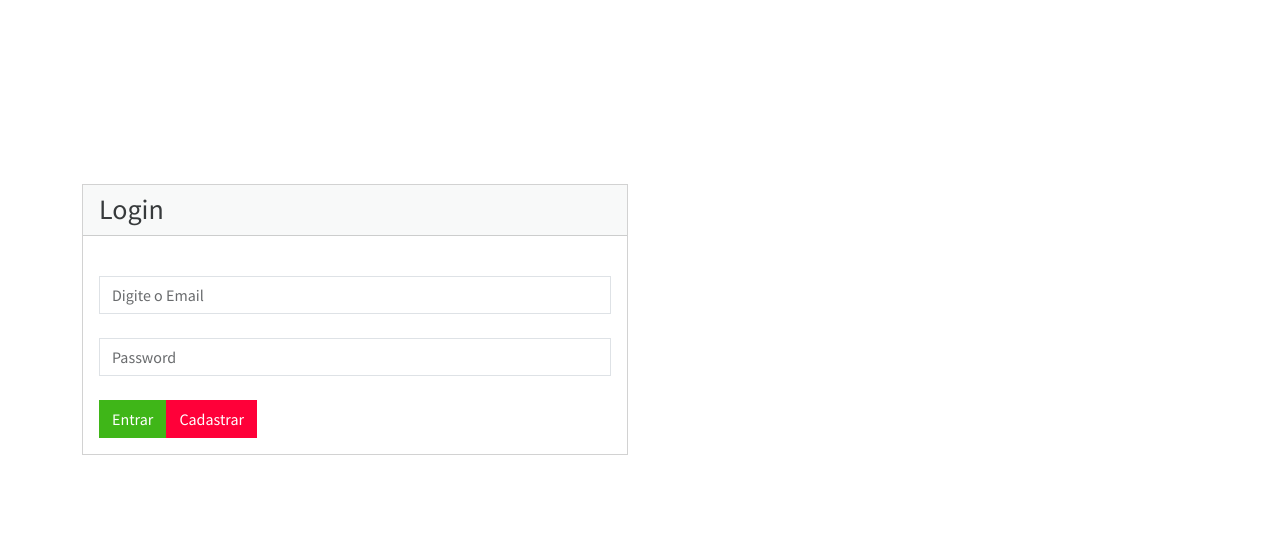
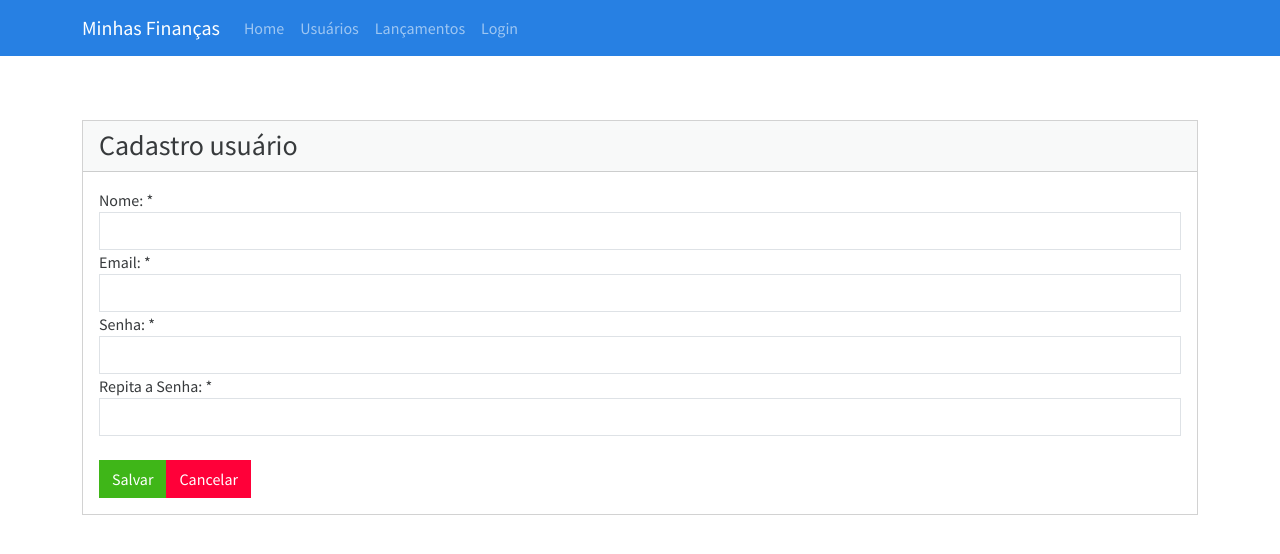
Before and after one commit to antonioedb/minhas-financas-app, a React (Create React App) app: page /cadastro-usuario in a window 1280 px wide. Shown: the top 554 px of the page. Built offline with nearby package versions, Linux system fonts and the light colour scheme.

Commit message:
Botoes e links

```diff
--- a/package.json
+++ b/package.json
@@ -6,10 +6,12 @@
     "@testing-library/jest-dom": "^5.16.4",
     "@testing-library/react": "^13.3.0",
     "@testing-library/user-event": "^13.5.0",
+    "axios": "^0.27.2",
     "bootswatch": "^5.2.0",
     "react": "^18.2.0",
     "react-dom": "^18.2.0",
-    "react-scripts": "5.0.1",
+    "react-router-dom": "5.1.2",
+    "react-scripts": "^2.1.3",
     "web-vitals": "^2.1.4"
   },
   "scripts": {
--- a/src/App.js
+++ /dev/null
@@ -1,23 +0,0 @@
-import React from 'react';
-
-import Login from './views/login'
-
-import 'bootswatch/dist/cosmo/bootstrap.css'
-
-import './custom.css'
-
-class  App extends React.Component {
-
-  render (){
-    return(
-    <div>
-        <Login />
-
-    </div>
-    )
-  }
-}
-
-
-
-export default App;
--- /dev/null
+++ b/src/components/navbar.js
@@ -0,0 +1,33 @@
+import React from "react";
+import NavbarItem from "./navbarItem";
+
+
+function Navbar(){
+    return(
+        <div className="navbar navbar-expand-lg fixed-top navbar-dark bg-primary">
+            <div className="container">
+                <a href="https://bootswatch.com/" className="navbar-brand">Minhas Finanças</a>
+                <button className="navbar-toggler" type="button"
+                        data-toggle="collapse" data-target="#navbarResponsive"
+                        aria-controls="navbarResponsive" aria-expanded="false"
+                        aria-label="Toggle navigation">
+                    <span className="navbar-toggler-icon"></span>
+                </button>
+                <div className="collapse navbar-collapse" id="navbarResponsive">
+                    <ul className="navbar-nav">
+                        <NavbarItem href="/home" label="Home" />
+                        <NavbarItem href="/cadastro-usuario" label="Usuários" />
+                        <NavbarItem href="/" label="Lançamentos" />
+                        <NavbarItem href="/login" label="Login" />
+                    </ul>
+
+                </div>
+            </div>
+        </div>
+
+    )
+
+
+}
+
+export default Navbar
--- /dev/null
+++ b/src/components/navbarItem.js
@@ -0,0 +1,12 @@
+import React from "react"
+
+function NavbarItem(props){
+    return(
+        <li className="nav-item">
+            <a className="nav-link" href={props.href}>{props.label}</a>
+        </li>
+    )
+
+}
+
+export default NavbarItem
--- a/src/index.js
+++ b/src/index.js
@@ -1,6 +1,6 @@
 import React from 'react';
 import ReactDOM from 'react-dom/client';
-import App from './App';
+import App from './main/App';
 
 
 const root = ReactDOM.createRoot(document.getElementById('root'));
--- /dev/null
+++ b/src/main/App.js
@@ -0,0 +1,27 @@
+import React from 'react';
+
+import Rotas from './rotas';
+
+import 'bootswatch/dist/cosmo/bootstrap.css'
+import Navbar from "../components/navbar"
+
+import '../custom.css'
+
+class  App extends React.Component {
+
+  render (){
+    return(
+      <>
+        <Navbar />
+        <div className='container'>
+            <Rotas />
+
+        </div>
+      </>
+    )
+  }
+}
+
+
+
+export default App;
--- /dev/null
+++ b/src/main/rotas.js
@@ -0,0 +1,22 @@
+import React from "react";
+
+import Login from "../views/login";
+import CadastroUsuario from "../views/CadastroUsuario"
+import Home from '../views/home'
+
+import { Route, Switch, BrowserRouter as Router } from 'react-router-dom'
+
+function Rotas(){
+    return (
+        <Router>
+            <Switch>
+                <Route exact path="/home" component={Home} />
+                <Route exact path="/login" component={Login} />
+                <Route exact path="/cadastro-usuario" component={CadastroUsuario} />
+            </Switch>
+        </Router>
+    )
+
+}
+
+export default Rotas
--- /dev/null
+++ b/src/views/CadastroUsuario.js
@@ -0,0 +1,73 @@
+
+
+import React from "react"
+
+import {withRouter} from 'react-router-dom'
+import Card from "../components/card"
+import FormGroup from "../components/form-group"
+
+class CadastroUsuario extends React.Component{
+
+    state = {
+        nome: '',
+        email: '',
+        senha: '',
+        senhaRepeticao: ''
+    }
+
+    cadastrar = () =>{
+        console.log(this.state)
+    }
+
+    cancelar =  () => {
+        this.props.history.push("/login");
+    }
+
+    render(){
+        return(
+
+            <Card title='Cadastro usuário'>
+                <div className="row">
+                    <div className="col-lg-12">
+                        <div className="bs-components">
+                            <FormGroup label="Nome: *" htmlFor="inputNome">
+                                <input  type="text"
+                                        id="inputNome"
+                                        className="form-control"
+                                        name="nome"
+                                        onChange={e => this.setState({nome: e.target.value})}/>
+                            </FormGroup>
+                            <FormGroup label="Email: *" htmlFor="inputEmail">
+                                <input type="email"
+                                        id="inputEmail"
+                                        className="form-control"
+                                        onChange={e => this.setState({email: e.target.value})} />
+                            </FormGroup>
+                            <FormGroup label="Senha: *" htmlFor="inputSenha">
+                                <input type="password"
+                                        id="inputSenha"
+                                        className="form-control"
+                                        onChange={e => this.setState({senha: e.target.value})} />
+                            </FormGroup>
+                            <FormGroup label="Repita a Senha: *" htmlFor="inputRepitaSenha">
+                                <input type="password"
+                                        id="inputSenha"
+                                        className="form-control"
+                                        onChange={e => this.setState({senhaRepeticao: e.target.value})} />
+                            </FormGroup>
+                            <br/>
+                            <button onClick={this.cadastrar} type="button" className="btn btn-success">Salvar</button>
+                            <button onClick={this.cancelar} type="button"  className="btn btn-danger">Cancelar</button>
+
+                        </div>
+                    </div>
+                </div>
+
+            </Card>
+
+        )
+    }
+
+}
+
+export default withRouter(CadastroUsuario)
--- /dev/null
+++ b/src/views/home.js
@@ -0,0 +1,39 @@
+import React from "react";
+
+class Home extends React.Component{
+
+    state = {
+        saldo: 0
+    }
+
+    render(){
+        return(
+            <div className="jumbotron">
+                <h1 className="display-3">Bem vindo!</h1>
+                <p className="lead">Esse é seu sistema de finanças.</p>
+                <p className="lead">Seu saldo para o mês atual é de R$ {this.state.saldo} </p>
+                <hr className="my-4" />
+                <p>E essa é sua área administrativa, utilize um dos menus ou botões abaixo para navegar pelo sistema.</p>
+                <p className="lead">
+                <a  className="btn btn-primary btn-lg"
+                    href="/cadastro-usuario"
+                    role="button"><i className="fa fa-users"></i>
+                    Cadastrar Usuário
+                </a>
+                <a  className="btn btn-danger btn-lg"
+                    href="https://bootswatch.com/flatly/#" role="button"><i className="fa fa-users"></i>
+                     Cadastrar Lançamento
+                </a>
+                </p>
+            </div>
+
+
+
+        )
+
+
+    }
+
+}
+
+export default Home
--- a/src/views/login.js
+++ b/src/views/login.js
@@ -1,53 +1,73 @@
 import React from 'react'
 import Card from '../components/card'
-import FromGroup from '../components/form-group'
+import FormGroup from "../components/form-group"
+import {withRouter} from 'react-router-dom'
+
+import axios from 'axios'
 
 class Login extends React.Component{
 
-stat = {
+    state = {
         email: '',
-    senha: ''
+        senha: '',
+        mensagemErro: null
 
     }
 
-    entrar = () =>{
-        console.log('Email: ', this.stat.email)
-        console.log('Senha', this.stat.senha)
+    entrar = () => {
 
+        axios.post('http://localhost:8080/api/usuarios/autenticar', {
+            email: this.state.email,
+            senha: this.state.senha
+
+        }).then(response => {
+            console.log(response)
+        }).catch(erro => {
+            this.setState({mensagemErro: erro.response.data})
+        })
+    }
+
+    prepareCadastrar = () => {
+
+        this.props.history.push('/cadastro-usuario')
     }
 
     render(){
 
         return(
-            <div className="container">
+
             <div className='row'>
                 <div className='col-md-6' style={{positon: 'relative', left:'300px'}}  >
                     <div className='bs-docs-section'>
                         <Card title='Login'>
+                            <div className='row'>
+                                <span>{this.state.mensagemErro}</span>
+                            </div>
                             <div className='col-lg-12'>
                                 <div className='bs-component'>
                                     <fieldset>
-                                            <FromGroup labal="Email: *" htmlFor="exampleInputEmail1">
+                                        <FormGroup label="Email: *" htmlFor="inputEmail">
                                                 <input type="email"
-                                                    value={this.stat.email}
+                                                value={this.state.email}
+                                                id="inputEmail"
+                                                className="form-control"
                                                 onChange={e => this.setState({email: e.target.value})}
-                                                    className="form-control"
-                                                    id="exampleInputEmail1"
                                                 aria-describedby="emailHelp"
                                                 placeholder="Digite o Email"/>
-                                            </FromGroup>
+                                        </FormGroup>
 
-                                            <FromGroup labal="Senha: *" htmlFor="exampleInputPassword1">
+                                        <FormGroup label="Senha: *" htmlFor="inputSenha">
                                             <input type="password"
-                                                    value={this.stat.senha}
-                                                    onChange={e => this.setState({senha: e.target.value})}
+                                                    value={this.state.senha}
+                                                    id="inputSenha"
                                                     className="form-control"
-                                                    id="exampleInputPassword1"
-                                                    placeholder="Password"/>
-                                            </FromGroup>
-                                            <br></br>
+                                                    placeholder="Password"
+                                                    onChange={e => this.setState({senha: e.target.value})} />
+                                        </FormGroup>
+
+                                        <br />
                                         <button onClick={this.entrar} className='btn btn-success'>Entrar</button>
-                                            <button className='btn btn-danger'>Cadastrar</button>
+                                        <button onClick={this.prepareCadastrar} className='btn btn-danger'>Cadastrar</button>
 
                                     </fieldset>
                                 </div>
@@ -58,12 +78,10 @@ stat = {
 
             </div>
 
-            </div>
-
         )
 
 
     }
 }
 
-export default Login
+export default withRouter(Login)
```
Also changed, not shown: 2 other files (tests, documents, lock files or other folders). Lines whose indentation alone changed are shown as unchanged.
